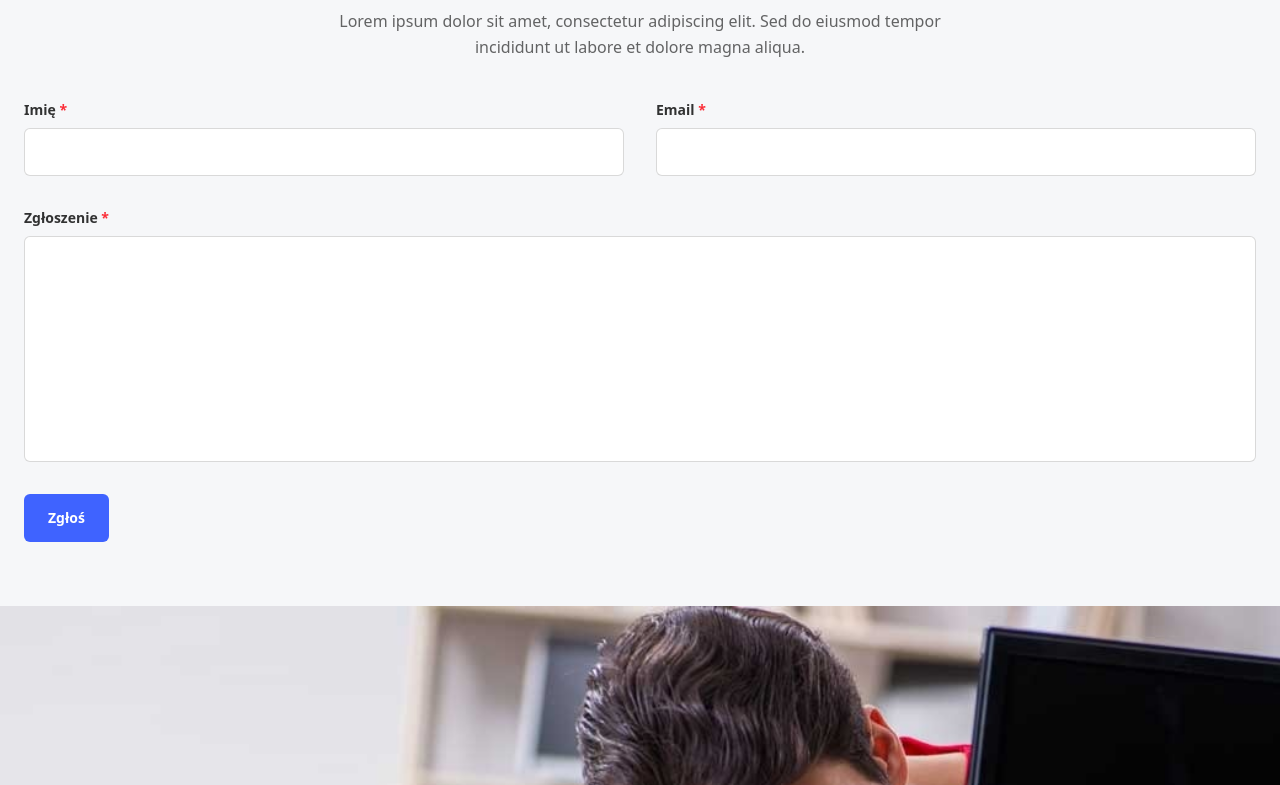
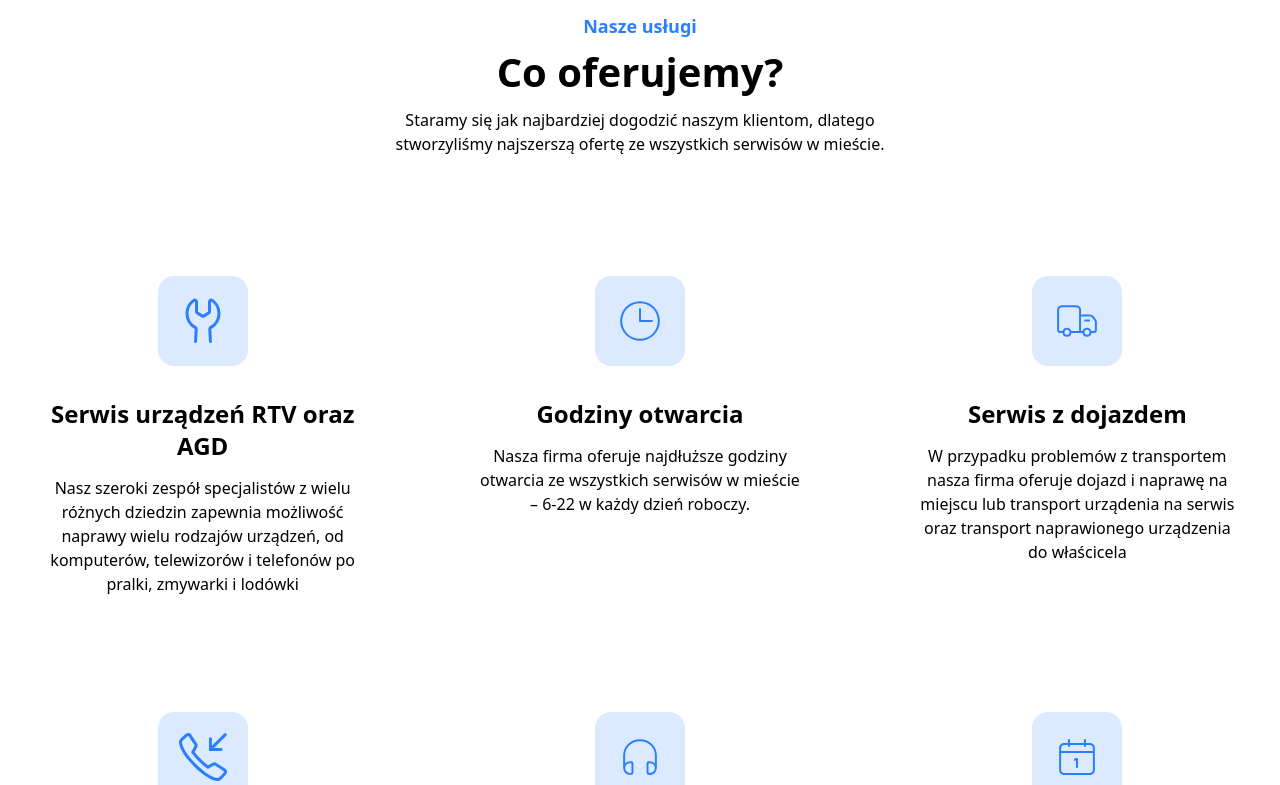
Before and after one commit to alpaqers/service_app, a React app in the folder frontend/: page / in a window 1280 px wide. Shown: the part 1175-1960 px from the top of the page. Built offline with nearby package versions, Linux system fonts and the light colour scheme; the HTML template or start-up script is replaced by a standard one.

Commit message:
feat: our-offer

```diff
--- /dev/null
+++ b/frontend/src/components/OurOffer.jsx
@@ -0,0 +1,87 @@
+import { GoTools } from "react-icons/go";
+import { CiClock2 } from "react-icons/ci";
+import { CiDeliveryTruck } from "react-icons/ci";
+import { SlCallIn } from "react-icons/sl";
+import { CiHeadphones } from "react-icons/ci";
+import { CiCalendarDate } from "react-icons/ci";
+
+const Service = () => {
+  return (
+    <section className="pb-12 pt-20 dark:bg-dark lg:pb-[90px] lg:pt-[120px]">
+      <div className="container mx-auto">
+        <div className="-mx-4 flex flex-wrap">
+          <div className="w-full px-4">
+            <div className="mx-auto mb-12 max-w-[510px] text-center lg:mb-20">
+              <span className="mb-2 block text-lg font-semibold text-primary text-blue-500">
+                Nasze usługi
+              </span>
+              <h2 className="mb-3 text-3xl font-bold leading-[1.2] text-dark dark:text-black sm:text-4xl md:text-[40px]">
+                Co oferujemy?
+              </h2>
+              <p className="text-base text-body-color dark:text-dark-6">
+                Staramy się jak najbardziej dogodzić naszym klientom, dlatego stworzyliśmy najszerszą ofertę ze wszystkich serwisów w mieście.
+              </p>
+            </div>
+          </div>
+        </div>
+
+        <div className="-mx-4 flex flex-wrap">
+          <ServiceCard
+            title="Serwis urządzeń RTV oraz AGD"
+            details="Nasz szeroki zespół specjalistów z wielu różnych dziedzin zapewnia możliwość naprawy wielu rodzajów urządzeń, od komputerów, telewizorów i telefonów po pralki, zmywarki i lodówki"
+            icon={<GoTools />}
+          />
+          <ServiceCard
+            title="Godziny otwarcia"
+            details="Nasza firma oferuje najdłuższe godziny otwarcia ze wszystkich serwisów w mieście &ndash; 6-22 w każdy dzień roboczy."
+            icon={<CiClock2 />}
+          />
+          <ServiceCard
+            title="Serwis z dojazdem"
+            details="W przypadku problemów z transportem nasza firma oferuje dojazd i naprawę na miejscu lub transport urządenia na serwis oraz transport naprawionego urządzenia do właścicela"
+            icon={<CiDeliveryTruck />}
+          />
+          <ServiceCard
+            title="Weekendowe pogotowie techniczne"
+            details="W przypadku nagłej awarii w weekendy lub święta możesz liczyć na naszą pomoc i serwis urządzenia na miejscu - w miarę możliwości"
+            icon={<SlCallIn />}
+          />
+          <ServiceCard
+            title="Zdalny Help Desk"
+            details="Przy mniejszych awariach oferujemy zdalny helpdesk, który zrobi wszystko, aby pomóc Ci naprawić swoje urządzenie samodzielnie"
+            icon={<CiHeadphones />}
+          />
+          <ServiceCard
+            title="Kalendarz wizyt"
+            details="Jeśli potrzebujesz spotkać się osobiście i dostarczyć nam swoje urządzenie, możesz skorzystać z naszego kalendarza i umówić się w dowolnym dostępnym terminie"
+            icon={<CiCalendarDate />}
+          />
+        </div>
+      </div>
+    </section>
+  );
+};
+
+export default Service;
+
+const ServiceCard = ({ icon, title, details }) => {
+  return (
+    <div className="w-full px-4 md:w-1/2 lg:w-1/3">
+      <div className="mb-9 rounded-[20px] bg-white p-10 shadow-2 hover:shadow-lg dark:bg-dark-2 md:px-7 xl:px-10 text-center">
+
+        {/* Ikona */}
+        <div className="mx-auto mb-8 flex h-[90px] w-[90px] items-center justify-center rounded-2xl bg-blue-100 text-blue-500 text-5xl">
+          {icon}
+        </div>
+
+        <h4 className="mb-[14px] text-2xl font-semibold text-dark dark:text-black">
+          {title}
+        </h4>
+
+        <p className="text-body-color dark:text-dark-6">
+          {details}
+        </p>
+      </div>
+    </div>
+  );
+};
--- a/frontend/src/pages/Home.jsx
+++ b/frontend/src/pages/Home.jsx
@@ -3,6 +3,7 @@ import React from "react";
 import ServiceSlotsCarousel from "../components/ServiceSlotsCarousel";
 import ContactForm from "../components/ContactForm";
 import Landing from "../components/Landing/Landing";
+import OurOffer from "../components/OurOffer";
 
 export function Home() {
     return (
@@ -14,7 +15,7 @@ export function Home() {
 
         <ContactInfoSection />
         <ServiceSlotsCarousel />
-
+        <OurOffer />
         <ContactForm />
         <Landing />
       </>
```
